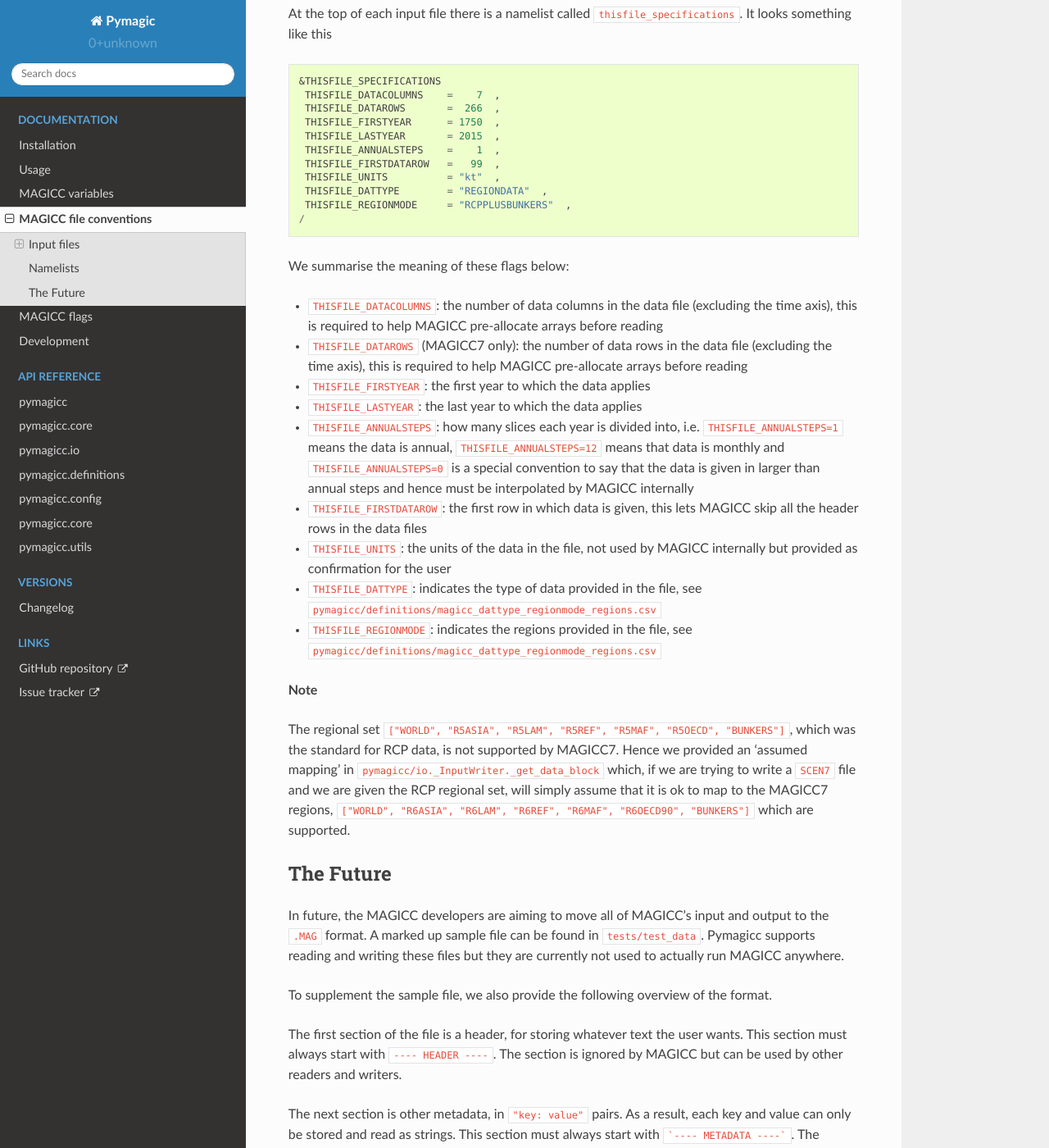
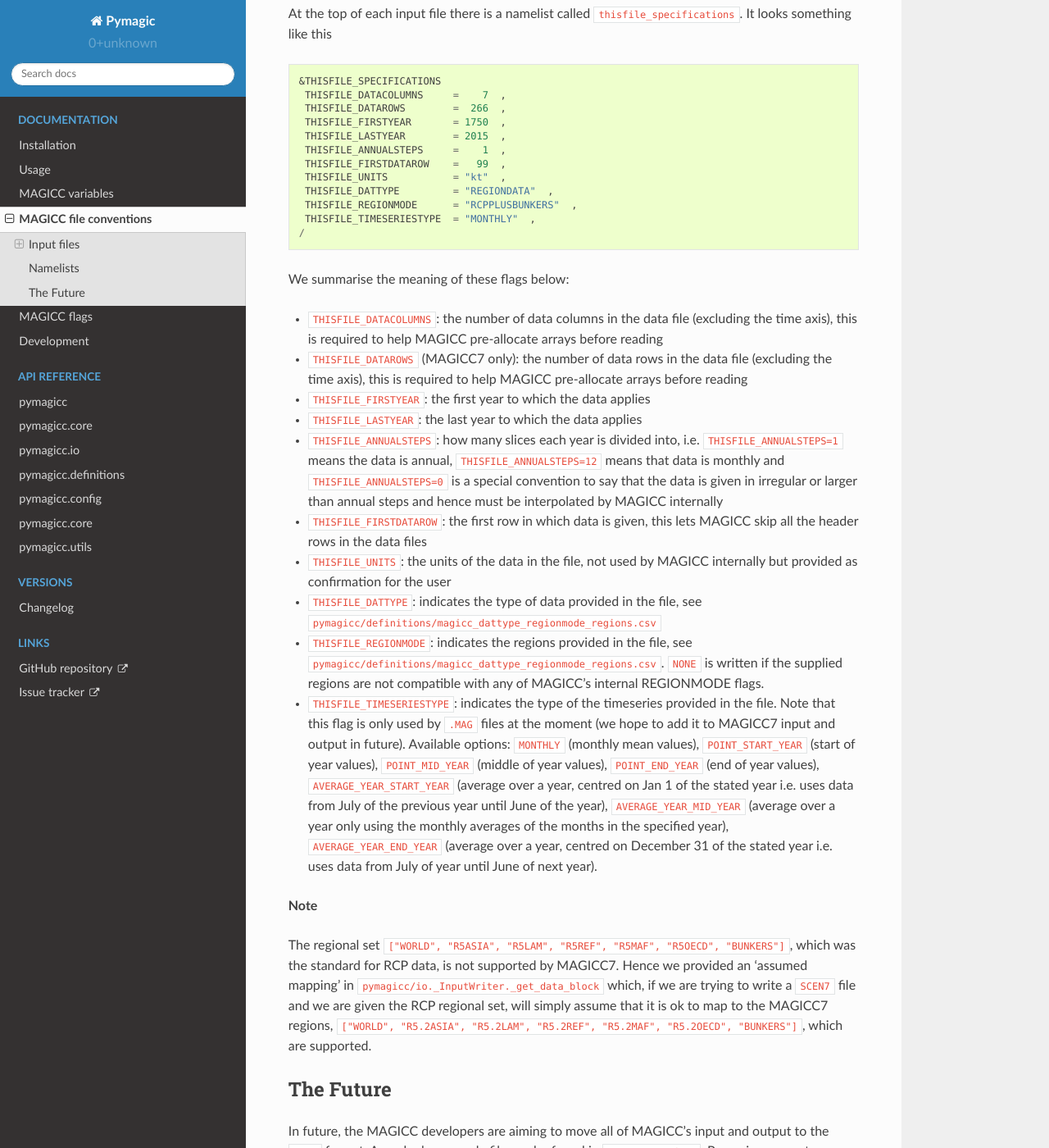
Before and after one commit to openscm/pymagicc, a Sphinx documentation site: the page built from docs/file_conventions.rst, in a window 1280 px wide and 1400 px high, scrolled down 2263 px. Shown: the whole window at 82% size. Built offline with Sphinx 7.4.7 and the Read the Docs theme 2.0.0, drawn with Linux system fonts in a browser that asks for light colours.

Commit message:
Add docs

```diff
--- a/CHANGELOG.rst
+++ b/CHANGELOG.rst
@@ -12,7 +12,7 @@ master
 - (`#267 <https://github.com/openclimatedata/pymagicc/pull/267>`_) Hotfix appveyor failures
 - (`#261 <https://github.com/openclimatedata/pymagicc/pull/261>`_) Improve mapping of MAGICC7 to OpenSCM variables
 - (`#259 <https://github.com/openclimatedata/pymagicc/pull/259>`_) Added ``strict`` option for downgrading configuration exceptions to warnings
-- (`#252 <https://github.com/openclimatedata/pymagicc/pull/256>`_) Capture stderr output from MAGICC7 and above (not available in MAGICC6)
+- (`#256 <https://github.com/openclimatedata/pymagicc/pull/256>`_) Capture stderr output from MAGICC7 and above (not available in MAGICC6)
 - (`#252 <https://github.com/openclimatedata/pymagicc/pull/252>`_) Improve header writing, upgrade MAGICC time conversions and fix wine not installed error handling
 - (`#253 <https://github.com/openclimatedata/pymagicc/pull/253>`_) Add support for ``out_dynamic_vars`` parameter
 - (`#250 <https://github.com/openclimatedata/pymagicc/pull/250>`_) Add support for ``.MAG`` files
--- a/docs/file_conventions.rst
+++ b/docs/file_conventions.rst
@@ -105,15 +105,16 @@ At the top of each input file there is a namelist called ``thisfile_specificatio
 .. code:: Fortran
 
    &THISFILE_SPECIFICATIONS
-    THISFILE_DATACOLUMNS    =    7  ,
-    THISFILE_DATAROWS       =  266  ,
-    THISFILE_FIRSTYEAR      = 1750  ,
-    THISFILE_LASTYEAR       = 2015  ,
-    THISFILE_ANNUALSTEPS    =    1  ,
-    THISFILE_FIRSTDATAROW   =   99  ,
-    THISFILE_UNITS          = "kt"  ,
-    THISFILE_DATTYPE        = "REGIONDATA"  ,
-    THISFILE_REGIONMODE     = "RCPPLUSBUNKERS"  ,
+    THISFILE_DATACOLUMNS     =    7  ,
+    THISFILE_DATAROWS        =  266  ,
+    THISFILE_FIRSTYEAR       = 1750  ,
+    THISFILE_LASTYEAR        = 2015  ,
+    THISFILE_ANNUALSTEPS     =    1  ,
+    THISFILE_FIRSTDATAROW    =   99  ,
+    THISFILE_UNITS           = "kt"  ,
+    THISFILE_DATTYPE         = "REGIONDATA"  ,
+    THISFILE_REGIONMODE      = "RCPPLUSBUNKERS"  ,
+    THISFILE_TIMESERIESTYPE  = "MONTHLY"  ,
    /
 
 We summarise the meaning of these flags below:
@@ -122,11 +123,12 @@ We summarise the meaning of these flags below:
 - ``THISFILE_DATAROWS`` (MAGICC7 only): the number of data rows in the data file (excluding the time axis), this is required to help MAGICC pre-allocate arrays before reading
 - ``THISFILE_FIRSTYEAR``: the first year to which the data applies
 - ``THISFILE_LASTYEAR``: the last year to which the data applies
-- ``THISFILE_ANNUALSTEPS``: how many slices each year is divided into, i.e. ``THISFILE_ANNUALSTEPS=1`` means the data is annual, ``THISFILE_ANNUALSTEPS=12`` means that data is monthly and ``THISFILE_ANNUALSTEPS=0`` is a special convention to say that the data is given in larger than annual steps and hence must be interpolated by MAGICC internally
+- ``THISFILE_ANNUALSTEPS``: how many slices each year is divided into, i.e. ``THISFILE_ANNUALSTEPS=1`` means the data is annual, ``THISFILE_ANNUALSTEPS=12`` means that data is monthly and ``THISFILE_ANNUALSTEPS=0`` is a special convention to say that the data is given in irregular or larger than annual steps and hence must be interpolated by MAGICC internally
 - ``THISFILE_FIRSTDATAROW``: the first row in which data is given, this lets MAGICC skip all the header rows in the data files
 - ``THISFILE_UNITS``: the units of the data in the file, not used by MAGICC internally but provided as confirmation for the user
 - ``THISFILE_DATTYPE``: indicates the type of data provided in the file, see ``pymagicc/definitions/magicc_dattype_regionmode_regions.csv``
-- ``THISFILE_REGIONMODE``: indicates the regions provided in the file, see ``pymagicc/definitions/magicc_dattype_regionmode_regions.csv``
+- ``THISFILE_REGIONMODE``: indicates the regions provided in the file, see ``pymagicc/definitions/magicc_dattype_regionmode_regions.csv``. ``NONE`` is written if the supplied regions are not compatible with any of MAGICC's internal REGIONMODE flags.
+- ``THISFILE_TIMESERIESTYPE``: indicates the type of the timeseries provided in the file. Note that this flag is only used by ``.MAG`` files at the moment (we hope to add it to MAGICC7 input and output in future). Available options: ``MONTHLY`` (monthly mean values), ``POINT_START_YEAR`` (start of year values), ``POINT_MID_YEAR`` (middle of year values), ``POINT_END_YEAR`` (end of year values), ``AVERAGE_YEAR_START_YEAR`` (average over a year, centred on Jan 1 of the stated year i.e. uses data from July of the previous year until June of the year), ``AVERAGE_YEAR_MID_YEAR`` (average over a year only using the monthly averages of the months in the specified year), ``AVERAGE_YEAR_END_YEAR`` (average over a year, centred on December 31 of the stated year i.e. uses data from July of year until June of next year).
 
 **Note**
 
@@ -136,8 +138,7 @@ standard for RCP data, is not supported by MAGICC7. Hence we provided an 'assume
 mapping' in ``pymagicc/io._InputWriter._get_data_block`` which, if we are trying to
 write a ``SCEN7`` file and we are given the RCP regional set, will simply assume that
 it is ok to map to the MAGICC7 regions,
-``["WORLD", "R6ASIA", "R6LAM", "R6REF", "R6MAF", "R6OECD90", "BUNKERS"]`` which are
-supported.
+``["WORLD", "R5.2ASIA", "R5.2LAM", "R5.2REF", "R5.2MAF", "R5.2OECD", "BUNKERS"]``, which are supported.
 
 
 The Future
```
Also changed, not shown: 1 other file.
